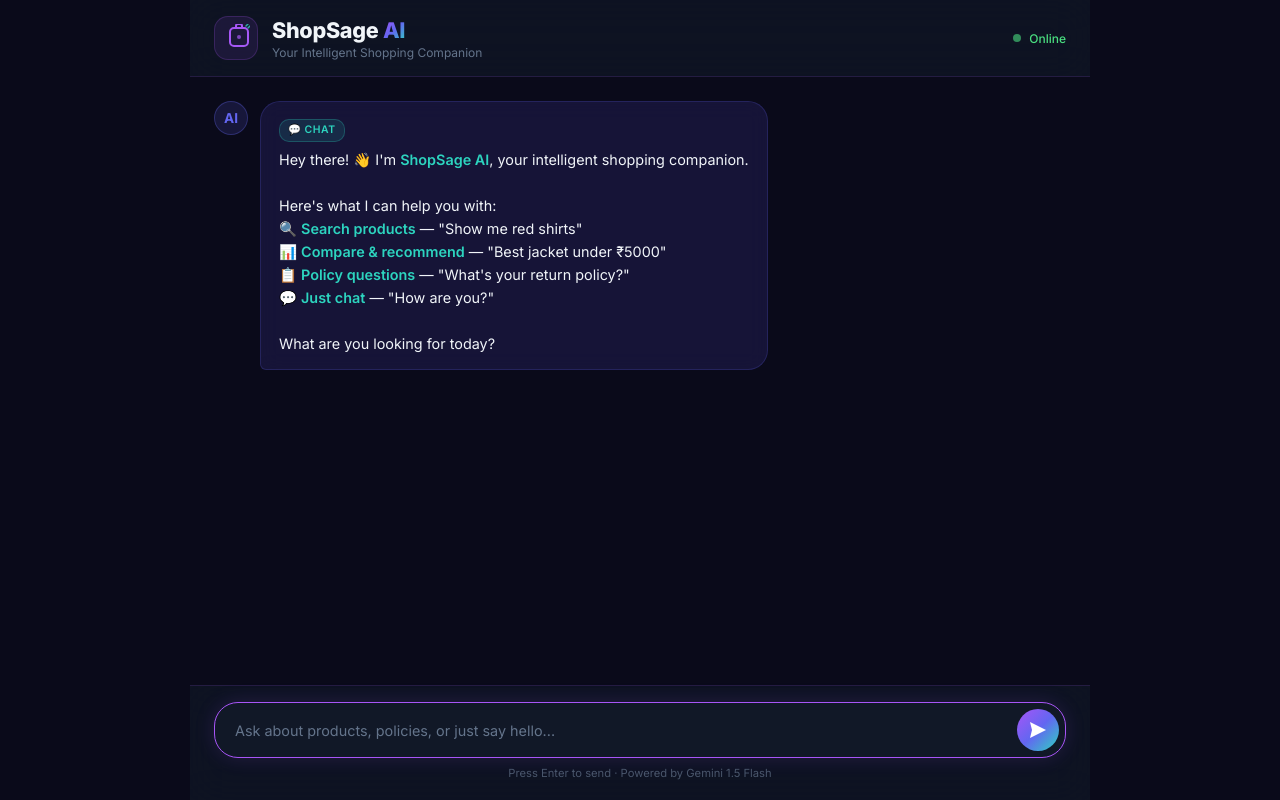
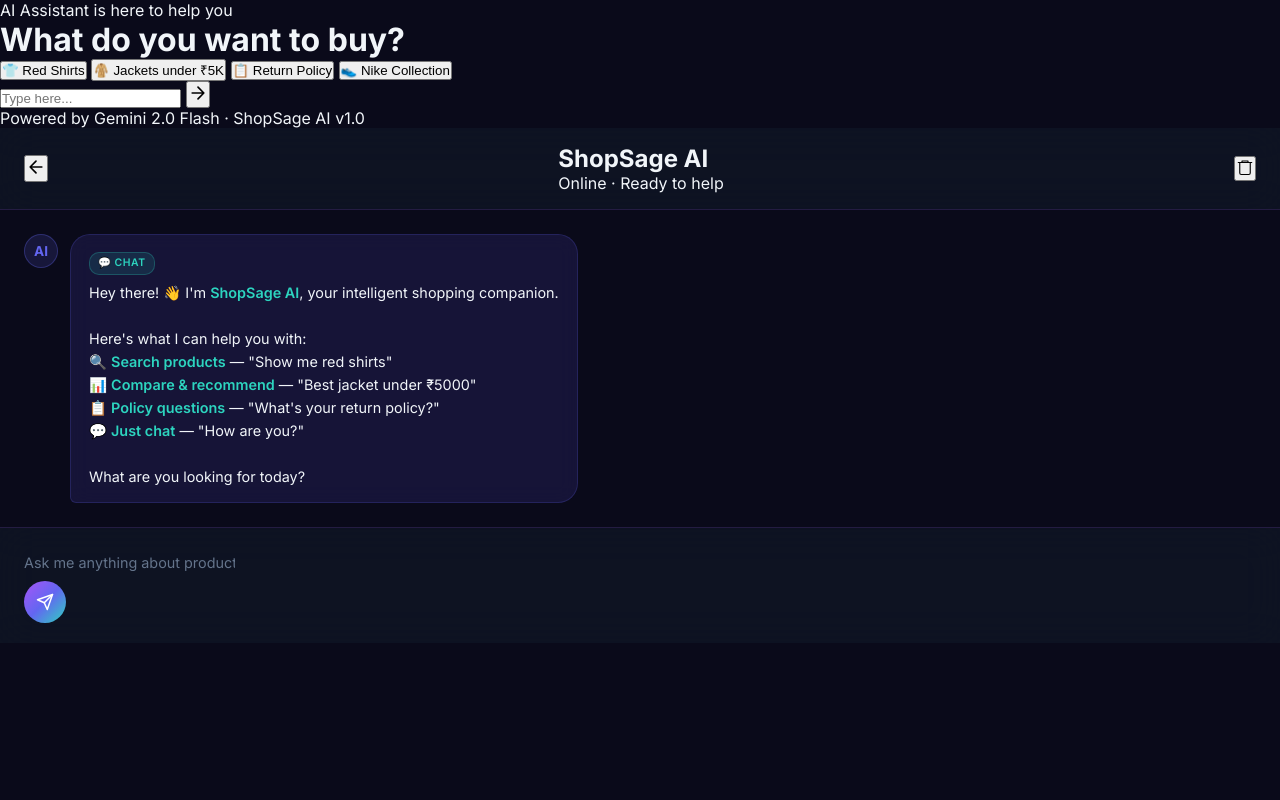
Before and after one commit to DevChiniwala/ShopSageAI, a FastAPI app: page / in a window 1280 px wide. Run offline with FastAPI, Linux system fonts and the light colour scheme.

Commit message:
feat(ui): redesign HTML with two-state welcome screen and chat layout

```diff
--- a/templates/index.html
+++ b/templates/index.html
@@ -7,61 +7,119 @@
     <title>ShopSage AI — Smart Shopping Assistant</title>
     <link rel="preconnect" href="https://fonts.googleapis.com">
     <link rel="preconnect" href="https://fonts.gstatic.com" crossorigin>
-    <link href="https://fonts.googleapis.com/css2?family=Inter:wght@300;400;500;600;700;800&display=swap" rel="stylesheet">
+    <link href="https://fonts.googleapis.com/css2?family=Inter:wght@300;400;500;600;700;800;900&family=Space+Grotesk:wght@400;500;600;700&display=swap" rel="stylesheet">
     <link rel="stylesheet" href="/static/css/style.css">
 </head>
 <body>
-    <div class="app-container">
-        <!-- Header -->
-        <header class="chat-header" id="chat-header">
-            <div class="header-left">
-                <div class="logo-icon">
-                    <svg width="28" height="28" viewBox="0 0 28 28" fill="none">
-                        <path d="M14 4L14 2C14 0.895 14.895 0 16 0H18C19.105 0 20 0.895 20 2V4" stroke="url(#logoGrad)" stroke-width="2" stroke-linecap="round"/>
-                        <rect x="8" y="4" width="18" height="18" rx="4" stroke="url(#logoGrad)" stroke-width="2" fill="none"/>
-                        <circle cx="17" cy="13" r="2" fill="url(#logoGrad)" opacity="0.7"/>
-                        <path d="M24 2L26 0M26 4L28 2" stroke="#2dd4bf" stroke-width="1.5" stroke-linecap="round" opacity="0.8"/>
-                        <defs>
-                            <linearGradient id="logoGrad" x1="0" y1="0" x2="28" y2="28">
-                                <stop stop-color="#a855f7"/><stop offset="1" stop-color="#2dd4bf"/>
-                            </linearGradient>
-                        </defs>
-                    </svg>
-                </div>
-                <div class="header-text">
-                    <h1>ShopSage <span class="ai-accent">AI</span></h1>
-                    <p class="header-subtitle">Your Intelligent Shopping Companion</p>
+    <!-- ═══ Ambient Background ═══ -->
+    <div class="ambient-bg" aria-hidden="true">
+        <div class="ambient-orb orb-1"></div>
+        <div class="ambient-orb orb-2"></div>
+        <div class="ambient-orb orb-3"></div>
+    </div>
+
+    <!-- ═══ WELCOME SCREEN ═══ -->
+    <div id="welcome-screen" class="welcome-screen">
+        <!-- Revolving Glass Sphere -->
+        <div class="sphere-container" aria-hidden="true">
+            <div class="sphere-glow"></div>
+            <div class="sphere">
+                <div class="sphere-inner">
+                    <div class="sphere-layer layer-1"></div>
+                    <div class="sphere-layer layer-2"></div>
+                    <div class="sphere-layer layer-3"></div>
+                    <div class="sphere-highlight"></div>
                 </div>
             </div>
-            <div class="header-right">
-                <div class="status-dot"></div>
-                <span class="status-text">Online</span>
+            <div class="sphere-shadow"></div>
+        </div>
+
+        <!-- Title -->
+        <p class="welcome-subtitle">AI Assistant is here to help you</p>
+        <h1 class="welcome-title">What do you want to buy?</h1>
+
+        <!-- Suggestion chips -->
+        <div class="suggestion-chips" role="group" aria-label="Quick suggestions">
+            <button class="chip" data-query="Show me red shirts">👕 Red Shirts</button>
+            <button class="chip" data-query="Best jacket under 5000">🧥 Jackets under ₹5K</button>
+            <button class="chip" data-query="What's your return policy?">📋 Return Policy</button>
+            <button class="chip" data-query="Show me Nike products">👟 Nike Collection</button>
+        </div>
+
+        <!-- Welcome Input -->
+        <div class="welcome-input-wrapper">
+            <div class="welcome-input-glow" aria-hidden="true"></div>
+            <input
+                type="text"
+                id="welcome-input"
+                class="welcome-input"
+                placeholder="Type here..."
+                autocomplete="off"
+                maxlength="500"
+                aria-label="Search products"
+            >
+            <button id="welcome-send" class="welcome-send-btn" title="Search" aria-label="Send search query">
+                <svg width="20" height="20" viewBox="0 0 24 24" fill="none" aria-hidden="true">
+                    <path d="M5 12h14M12 5l7 7-7 7" stroke="currentColor" stroke-width="2" stroke-linecap="round" stroke-linejoin="round"/>
+                </svg>
+            </button>
+        </div>
+
+        <p class="welcome-footer">Powered by <span class="powered-accent">Gemini 2.0 Flash</span> · ShopSage AI v1.0</p>
+    </div>
+
+    <!-- ═══ CHAT SCREEN ═══ -->
+    <div id="chat-screen" class="chat-screen hidden">
+        <!-- Chat Header -->
+        <header class="chat-header">
+            <button id="back-btn" class="back-btn" title="Back to home" aria-label="Return to welcome screen">
+                <svg width="20" height="20" viewBox="0 0 24 24" fill="none" aria-hidden="true">
+                    <path d="M19 12H5M12 19l-7-7 7-7" stroke="currentColor" stroke-width="2" stroke-linecap="round" stroke-linejoin="round"/>
+                </svg>
+            </button>
+            <div class="header-center">
+                <div class="header-avatar" aria-hidden="true">
+                    <div class="avatar-sphere-mini"></div>
+                </div>
+                <div class="header-info">
+                    <h2>ShopSage <span class="ai-text">AI</span></h2>
+                    <div class="header-status">
+                        <span class="status-dot" aria-hidden="true"></span>
+                        <span>Online · Ready to help</span>
+                    </div>
+                </div>
+            </div>
+            <div class="header-actions">
+                <button class="action-btn" id="clear-chat" title="Clear chat" aria-label="Clear conversation history">
+                    <svg width="18" height="18" viewBox="0 0 24 24" fill="none" aria-hidden="true">
+                        <path d="M3 6h18M8 6V4h8v2M5 6v14a2 2 0 002 2h10a2 2 0 002-2V6" stroke="currentColor" stroke-width="1.5" stroke-linecap="round" stroke-linejoin="round"/>
+                    </svg>
+                </button>
             </div>
         </header>
 
         <!-- Chat Messages -->
-        <main class="chat-messages" id="chat-messages">
-            <!-- Welcome message injected by JS -->
-        </main>
+        <main class="chat-messages" id="chat-messages" role="log" aria-live="polite" aria-label="Chat messages"></main>
 
-        <!-- Input Area -->
-        <footer class="chat-input-area" id="chat-input-area">
-            <div class="input-wrapper">
+        <!-- Chat Input -->
+        <footer class="chat-input-area">
+            <div class="chat-input-wrapper">
                 <input
                     type="text"
                     id="message-input"
                     class="message-input"
-                    placeholder="Ask about products, policies, or just say hello..."
+                    placeholder="Ask me anything about products..."
                     autocomplete="off"
                     maxlength="500"
+                    aria-label="Type your message"
                 >
-                <button id="send-btn" class="send-btn" title="Send message">
-                    <svg width="20" height="20" viewBox="0 0 20 20" fill="none">
-                        <path d="M18 10L2 2L4 10L2 18L18 10Z" fill="currentColor"/>
+                <button id="send-btn" class="send-btn" title="Send" aria-label="Send message">
+                    <svg width="18" height="18" viewBox="0 0 24 24" fill="none" aria-hidden="true">
+                        <path d="M22 2L11 13" stroke="currentColor" stroke-width="2" stroke-linecap="round" stroke-linejoin="round"/>
+                        <path d="M22 2L15 22L11 13L2 9L22 2Z" stroke="currentColor" stroke-width="2" stroke-linecap="round" stroke-linejoin="round"/>
                     </svg>
                 </button>
             </div>
-            <p class="input-hint">Press Enter to send · Powered by Gemini 1.5 Flash</p>
         </footer>
     </div>
 
```
